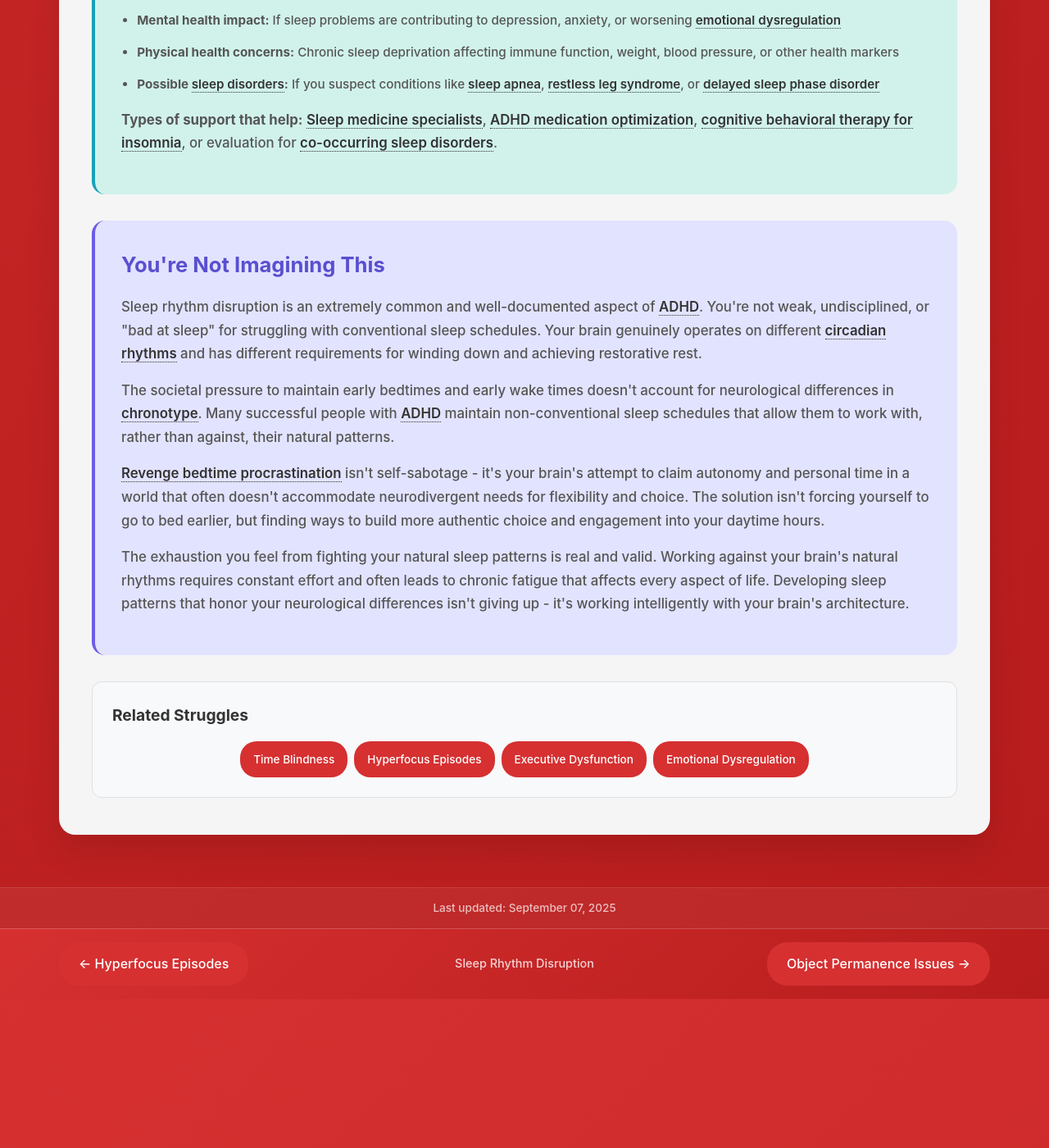
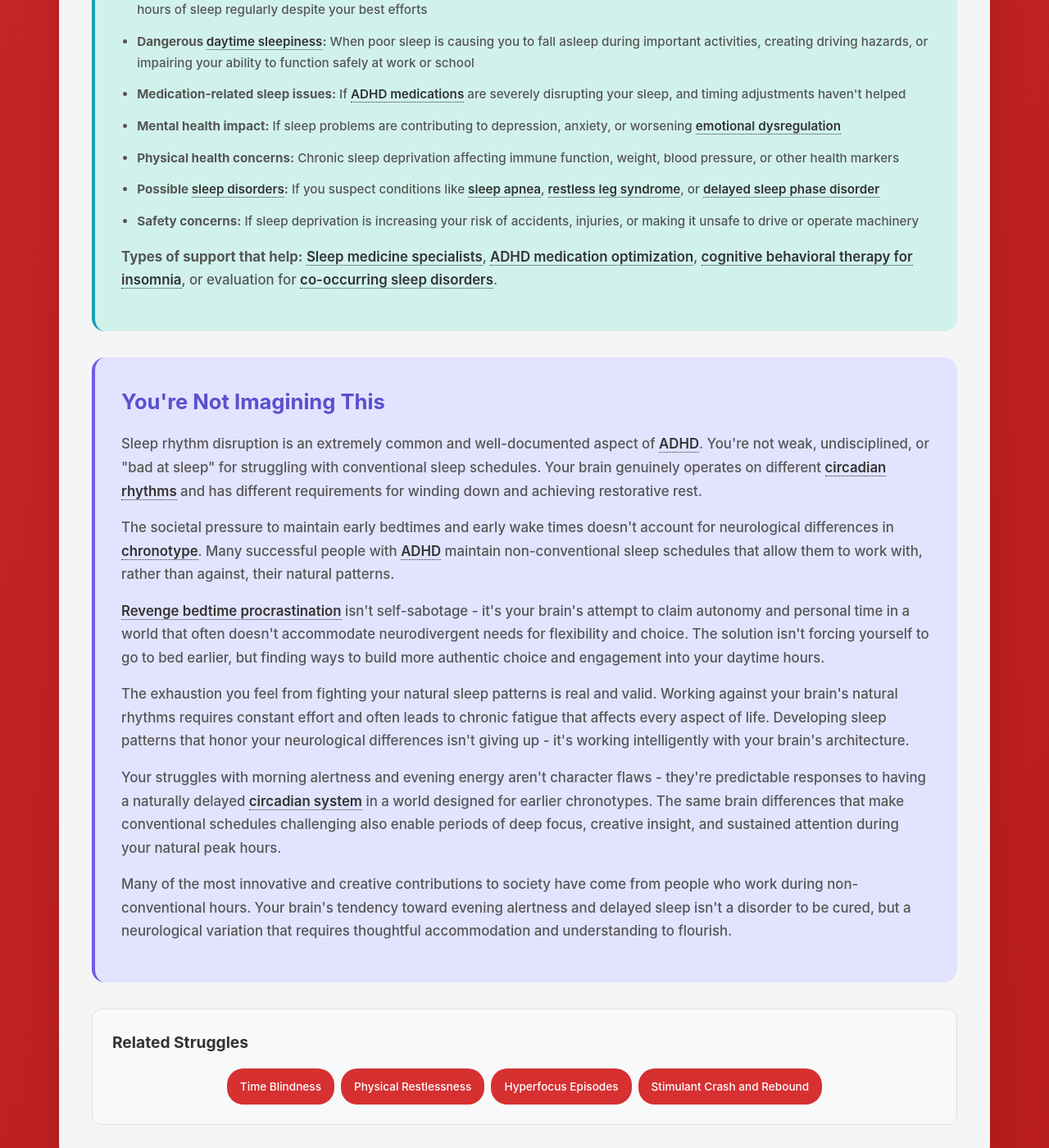
Before and after one commit to neurodivergent-survival-guide/neurodivergent-survival-guide, a Jekyll site: the page built from struggles/sleep-rhythm-disruption.html, in a window 1280 px wide and 1400 px high, scrolled down 4056 px. Shown: the whole window at 82% size. Built offline with Jekyll 4.4.1, drawn with Linux system fonts in a browser that asks for light colours; before the commit the page ends 5274 px from its top, so only the background shows below that; some of the changed text lies outside the part shown.

Commit message:
Update sleep-rhythm-disruption.html

```diff
--- a/struggles/sleep-rhythm-disruption.html
+++ b/struggles/sleep-rhythm-disruption.html
@@ -48,6 +48,17 @@
 
         <p>Many people with <a class="jargon">ADHD<span class="tooltip">Attention-Deficit/Hyperactivity Disorder - brain differences affecting attention, impulse control, and executive function</span></a> describe feeling like they're living in the wrong time zone, and this is often literally true - your natural <a class="jargon">chronotype<span class="tooltip">Your genetic predisposition for specific sleep and wake times</span></a> may be significantly later than what society expects. You're not broken for feeling most alert and creative late at night; you're responding to your authentic <a class="jargon">biological rhythms<span class="tooltip">Natural cycles in your body that regulate energy, alertness, and sleepiness</span></a>.</p>
 
+        <div class="learn-more" onclick="toggleLearnMore(this)">
+            <h3>Learn More: ADHD Chronotype Research and Safety Implications ↓</h3>
+            <div class="learn-more-content">
+                <p>According to <a class="jargon">Dr. Stephen Becker's large-scale research<span class="tooltip">University of Cincinnati researcher who studied chronotype patterns in over 4,700 college students with ADHD</span></a> involving 4,751 college students, people with ADHD predominantly inattentive presentation had evening chronotype rates of 47.2%, compared to only 28.5% in those without ADHD. <a class="jargon">Dr. Anne Coogan's systematic review<span class="tooltip">Maynooth University researcher who analyzed 62 studies involving 4,462 ADHD patients</span></a> of 62 studies found consistent evidence that ADHD is associated with delayed circadian phase markers, including later <a class="jargon">dim light melatonin onset<span class="tooltip">The biological marker indicating when your brain begins naturally preparing for sleep</span></a>.</p>
+
+                <p>The safety implications are serious. Research by <a class="jargon">Dr. Philip's team<span class="tooltip">Sleep medicine researchers at University of Bordeaux who study ADHD and driving safety</span></a> found that a significant proportion of adults with ADHD exhibit objective <a class="jargon">excessive daytime sleepiness<span class="tooltip">Pathological levels of sleepiness that impair cognitive function and driving ability</span></a> that directly impacts driving performance. Highway driver studies show that people with ADHD symptoms have a 5% increased crash risk per increase in symptom severity score, with crash risk doubling for those with severe symptoms.</p>
+
+                <p><a class="jargon">Circadian misalignment<span class="tooltip">When your natural biological clock conflicts with environmental and social demands</span></a> doesn't just affect sleep - it impacts the timing of optimal cognitive performance, emotional regulation, and physical alertness throughout the day. When ADHD individuals are tested during their natural peak hours rather than conventional morning schedules, their performance on executive functioning tasks including working memory and inhibitory control is significantly enhanced.</p>
+            </div>
+        </div>
+
         <p>The connection between sleep and every other aspect of <a class="jargon">ADHD<span class="tooltip">Attention-Deficit/Hyperactivity Disorder - brain differences affecting attention, impulse control, and executive function</span></a> is profound. Poor sleep makes attention, emotional regulation, and impulse control significantly worse, while good sleep can dramatically improve your ability to manage other <a class="jargon">ADHD challenges<span class="tooltip">The various struggles that come with having an ADHD brain in a neurotypical world</span></a>. This means that addressing sleep isn't just about feeling rested - it's about giving yourself the best possible foundation for managing everything else.</p>
 
         <p>Your frustration with sleep difficulties is completely understandable, especially when you see how much better you function with good sleep but feel unable to achieve it consistently. Remember that sleep is often one of the most challenging aspects of <a class="jargon">ADHD<span class="tooltip">Attention-Deficit/Hyperactivity Disorder - brain differences affecting attention, impulse control, and executive function</span></a> to manage, and even small improvements in sleep patterns can create significant improvements in overall quality of life and <a class="jargon">symptom management<span class="tooltip">Your ability to cope with and reduce the impact of ADHD-related challenges</span></a>.</p>
@@ -63,6 +74,7 @@
             <li><strong>For <a class="jargon">hyperfocus<span class="tooltip">Intense periods of concentration that make you lose awareness of time and basic needs</span></a> that's keeping you awake:</strong> Set a timer every 30 minutes to check in with your body. Notice if you're tired and need to wind down rather than continuing the engaging activity.</li>
             <li><strong>For morning grogginess:</strong> Get light exposure immediately - open curtains, step outside, or use a bright light. Keep <a class="jargon">sleep inertia<span class="tooltip">The groggy, disoriented feeling that can last for hours after waking up</span></a> strategies simple until your brain comes online.</li>
             <li><strong>For anxiety about not sleeping:</strong> Remember that rest is still restorative even if you're not unconscious. Lying quietly in a dark room provides recovery for your brain and body.</li>
+            <li><strong>For immediate safety concerns:</strong> If you're experiencing dangerous <a class="jargon">daytime sleepiness<span class="tooltip">Excessive sleepiness that impairs your ability to safely drive or operate machinery</span></a>, avoid driving and consider taking a 20-minute power nap if possible.</li>
         </ul>
 
         <div class="highlight-box">
@@ -82,7 +94,6 @@
             <li><strong>Work with medication timing:</strong> If you take <a class="jargon">stimulant medications<span class="tooltip">ADHD medications that can affect sleep patterns depending on timing and dosage</span></a>, work with your healthcare provider to optimize timing to minimize sleep interference while maintaining daytime effectiveness.</li>
             <li><strong>Create a <a class="jargon">sleep-conducive environment<span class="tooltip">Bedroom conditions that support your brain's ability to fall asleep and stay asleep</span></a>:</strong> Cool, dark, quiet rooms with minimal visual stimulation. Consider <a class="jargon">white noise<span class="tooltip">Consistent background sound that can help mask distracting noises and provide auditory regularity</span></a> or blackout curtains if external stimulation interferes with sleep.</li>
             <li><strong>Build flexibility into sleep expectations:</strong> Accept that your sleep patterns may be naturally variable. Having some "good enough" sleep strategies can reduce anxiety about perfect sleep hygiene.</li>
-            <li><strong>Address <a class="jargon">sleep anxiety<span class="tooltip">Worry and stress about sleep that can paradoxically make it harder to fall asleep</span></a>:</strong> If worry about sleep is keeping you awake, practice accepting rest rather than demanding unconsciousness. The pressure to sleep can become its own obstacle.</li>
         </ul>
 
         <div class="highlight-box">
@@ -96,11 +107,12 @@
 
         <ul>
             <li><strong>Severe insomnia:</strong> If you're regularly unable to fall asleep for hours, waking frequently throughout the night, or getting less than 4-5 hours of sleep regularly despite your best efforts</li>
-            <li><strong>Daytime functioning problems:</strong> When poor sleep is making it impossible to function at work, school, or in relationships, or is causing safety concerns like difficulty driving</li>
+            <li><strong>Dangerous <a class="jargon">daytime sleepiness<span class="tooltip">Excessive sleepiness that impairs cognitive function and creates safety risks</span></a>:</strong> When poor sleep is causing you to fall asleep during important activities, creating driving hazards, or impairing your ability to function safely at work or school</li>
             <li><strong>Medication-related sleep issues:</strong> If <a class="jargon">ADHD medications<span class="tooltip">Stimulant and non-stimulant medications used to treat ADHD symptoms</span></a> are severely disrupting your sleep, and timing adjustments haven't helped</li>
             <li><strong>Mental health impact:</strong> If sleep problems are contributing to depression, anxiety, or worsening <a class="jargon">emotional dysregulation<span class="tooltip">Difficulty managing emotional responses proportionally to situations</span></a></li>
             <li><strong>Physical health concerns:</strong> Chronic sleep deprivation affecting immune function, weight, blood pressure, or other health markers</li>
             <li><strong>Possible <a class="jargon">sleep disorders<span class="tooltip">Medical conditions like sleep apnea, restless leg syndrome, or delayed sleep phase disorder that require specific treatment</span></a>:</strong> If you suspect conditions like <a class="jargon">sleep apnea<span class="tooltip">Breathing disruptions during sleep that prevent restorative rest</span></a>, <a class="jargon">restless leg syndrome<span class="tooltip">Neurological condition causing uncomfortable leg sensations and urge to move</span></a>, or <a class="jargon">delayed sleep phase disorder<span class="tooltip">Circadian rhythm disorder where your natural sleep-wake cycle is significantly later than conventional schedules</span></a></li>
+            <li><strong>Safety concerns:</strong> If sleep deprivation is increasing your risk of accidents, injuries, or making it unsafe to drive or operate machinery</li>
         </ul>
 
         <div class="highlight-box">
@@ -118,15 +130,19 @@
         <p><a class="jargon">Revenge bedtime procrastination<span class="tooltip">Staying up late to reclaim personal time and autonomy</span></a> isn't self-sabotage - it's your brain's attempt to claim autonomy and personal time in a world that often doesn't accommodate neurodivergent needs for flexibility and choice. The solution isn't forcing yourself to go to bed earlier, but finding ways to build more authentic choice and engagement into your daytime hours.</p>
 
         <p>The exhaustion you feel from fighting your natural sleep patterns is real and valid. Working against your brain's natural rhythms requires constant effort and often leads to chronic fatigue that affects every aspect of life. Developing sleep patterns that honor your neurological differences isn't giving up - it's working intelligently with your brain's architecture.</p>
+
+        <p>Your struggles with morning alertness and evening energy aren't character flaws - they're predictable responses to having a naturally delayed <a class="jargon">circadian system<span class="tooltip">The internal biological clock that regulates when you feel sleepy and alert</span></a> in a world designed for earlier chronotypes. The same brain differences that make conventional schedules challenging also enable periods of deep focus, creative insight, and sustained attention during your natural peak hours.</p>
+
+        <p>Many of the most innovative and creative contributions to society have come from people who work during non-conventional hours. Your brain's tendency toward evening alertness and delayed sleep isn't a disorder to be cured, but a neurological variation that requires thoughtful accommodation and understanding to flourish.</p>
     </div>
 
     <div class="related-struggles">
         <h3>Related Struggles</h3>
         <div class="struggle-tags">
             <a href="{{ '/struggles/time-blindness.html' | relative_url }}" class="struggle-tag">Time Blindness</a>
+            <a href="{{ '/struggles/physical-restlessness.html' | relative_url }}" class="struggle-tag">Physical Restlessness</a>
             <a href="{{ '/struggles/hyperfocus-episodes.html' | relative_url }}" class="struggle-tag">Hyperfocus Episodes</a>
-            <a href="{{ '/struggles/executive-dysfunction.html' | relative_url }}" class="struggle-tag">Executive Dysfunction</a>
-            <a href="{{ '/struggles/emotional-dysregulation.html' | relative_url }}" class="struggle-tag">Emotional Dysregulation</a>
+            <a href="{{ '/struggles/stimulant-crash-and-rebound.html' | relative_url }}" class="struggle-tag">Stimulant Crash and Rebound</a>
         </div>
     </div>
 </div>
```
Also changed, not shown: other parts of struggles/sleep-rhythm-disruption.html (+2 -2 lines).
